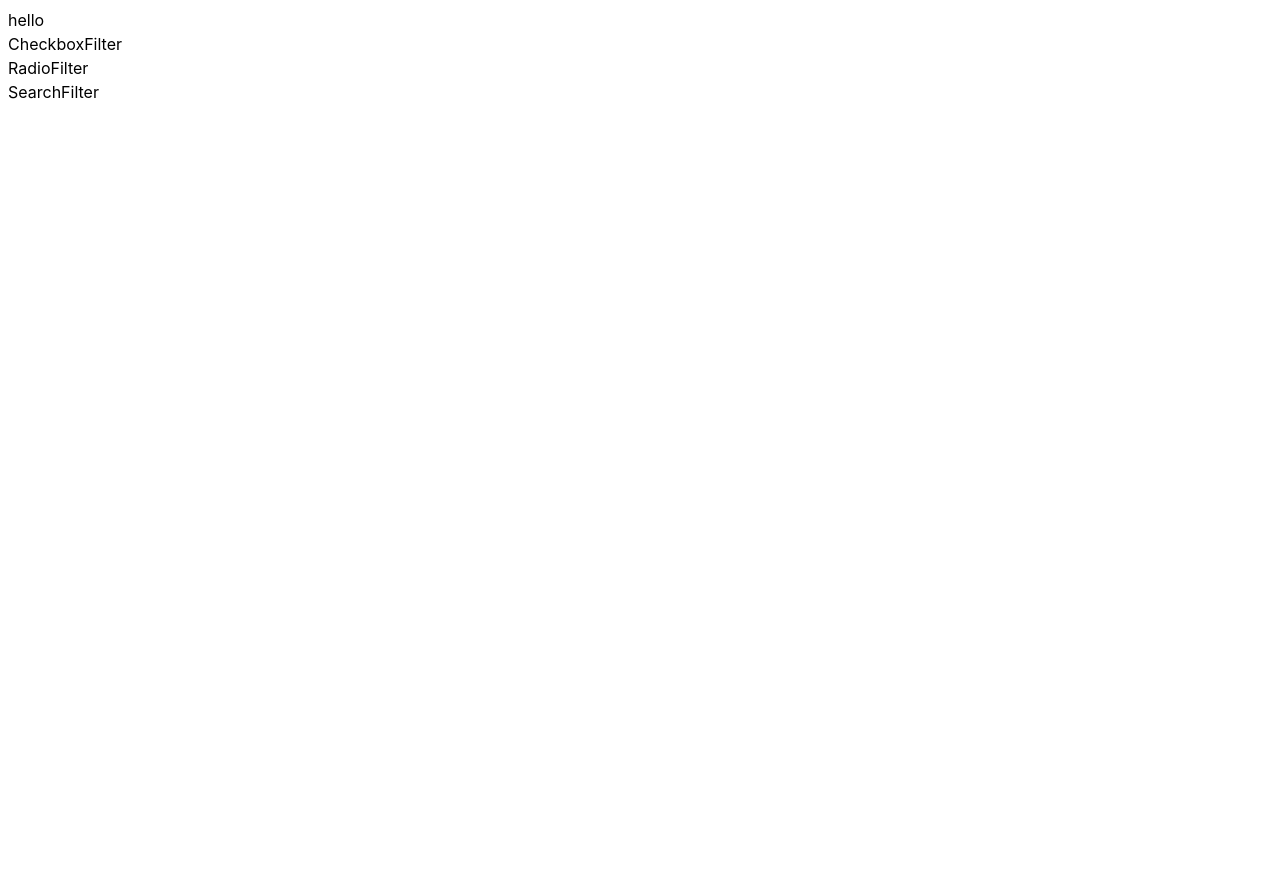
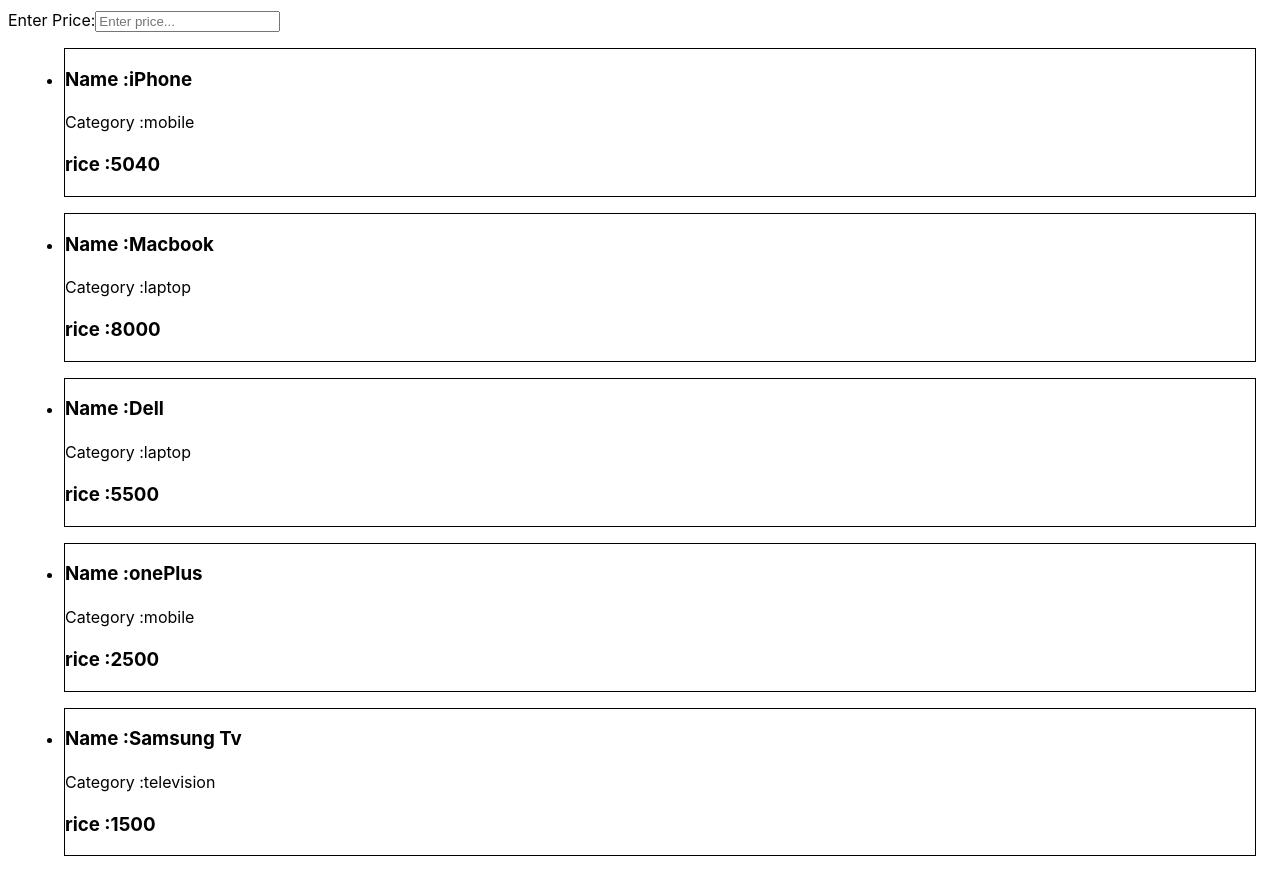
Before and after one commit to Lokeshkhati/ES6-Practice, a React (Vite) app in the folder Filters/: page / in a window 1280 px wide. Before the commit the page ends 800 px from the top, so only its background shows below. Built offline with nearby package versions, Linux system fonts and the light colour scheme.

Commit message:
add filter

```diff
--- a/Filters/src/App.jsx
+++ b/Filters/src/App.jsx
@@ -9,9 +9,9 @@ import {
 function App() {
   return (
     <div className="App">
-      <ButtonFilter />
+      {/* <ButtonFilter />
       <CheckboxFilter />
-      <RadioFilter />
+      <RadioFilter /> */}
       <SearchFilter />
     </div>
   );
--- /dev/null
+++ b/Filters/src/components/SearchFilter/EmployeeList.jsx
@@ -0,0 +1,39 @@
+//0. Create a React app that displays a list of employees with their name, age, position, and salary. Implement a feature that allows users to input a salary value and filters the displayed list of employees to show only those whose salary is greater than or equal to the input value, using the filter() function.
+
+import { useState } from "react";
+import { employees } from "../../data/employeeData";
+
+const EmployeeList = () => {
+  const [salary, setSalary] = useState("");
+
+  const filteredEmployees = employees.filter(
+    (employee) => employee.salary >= salary
+  );
+
+  return (
+    <div>
+      <div>
+        <label htmlFor="salary"> Enter minimum salary:</label>
+        <input
+          id="salary"
+          type="number"
+          value={salary}
+          onChange={(event) => setSalary(event.target.value)}
+          placeholder="Enter salary..."
+        />
+      </div>
+      <ul>
+        {filteredEmployees.map(({ name, age, position, salary }, index) => (
+          <li key={index} style={{ border: "1px solid black", margin: "1rem" }}>
+            <h3> Name : {name}</h3>
+            <p> Age : {age}</p>
+            <p> Position : {position}</p>
+            <h3> Salary : {salary}</h3>
+          </li>
+        ))}
+      </ul>
+    </div>
+  );
+};
+
+export default EmployeeList
--- /dev/null
+++ b/Filters/src/components/SearchFilter/ProductList.jsx
@@ -0,0 +1,37 @@
+// 1.Create a React app that displays a list of products with their name, price, and category. Implement a feature that allows users to input a maximum price value and filters the displayed list of products to show only those whose price is less than or equal to the input value, using the filter() function.
+
+import { useState } from "react";
+import { products } from "../../data/productsData";
+const ProductList = () => {
+  const [price, setPrice] = useState("");
+
+  const filteredProducts = price
+    ? products.filter((product) => product.price <= price)
+    : products;
+
+  return (
+    <div>
+      <div>
+        <label htmlFor="price"> Enter Price:</label>
+        <input
+          id="price"
+          type="number"
+          value={price}
+          onChange={(event) => setPrice(event.target.value)}
+          placeholder="Enter price..."
+        />
+      </div>
+      <ul>
+        {/* {filteredProducts.length === 0 && <h1>Data not Found</h1>} */}
+        {filteredProducts.map(({ id, name, category, price }) => (
+          <li key={id} style={{ border: "1px solid black", margin: "1rem" }}>
+            <h3>Name :{name} </h3>
+            <p>Category :{category} </p>
+            <h3>rice :{price} </h3>
+          </li>
+        ))}
+      </ul>
+    </div>
+  );
+};
+export default ProductList;
--- a/Filters/src/components/SearchFilter/SearchFilter.jsx
+++ b/Filters/src/components/SearchFilter/SearchFilter.jsx
@@ -1,4 +1,12 @@
+import EmployeeList from "./EmployeeList";
+import ProductList from "./ProductList";
+
 const SearchFilter = () => {
-  return <div>SearchFilter</div>;
+  return (
+    <>
+      {/* <EmployeeList /> */}
+      <ProductList />
+    </>
+  );
 };
 export default SearchFilter;
--- /dev/null
+++ b/Filters/src/data/productsData.js
@@ -0,0 +1,7 @@
+export const products = [
+    { id: 1, name: "iPhone", category: "mobile", price: 5040 },
+    { id: 2, name: "Macbook", category: "laptop", price: 8000 },
+    { id: 3, name: "Dell", category: "laptop", price: 5500 },
+    { id: 4, name: "onePlus", category: "mobile", price: 2500 },
+    { id: 5, name: "Samsung Tv", category: "television", price: 1500 }
+  ];
```
